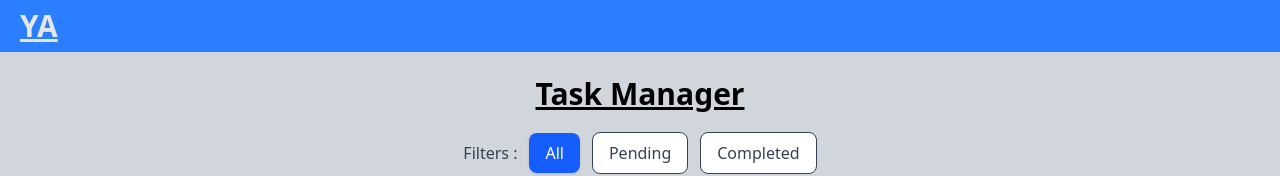
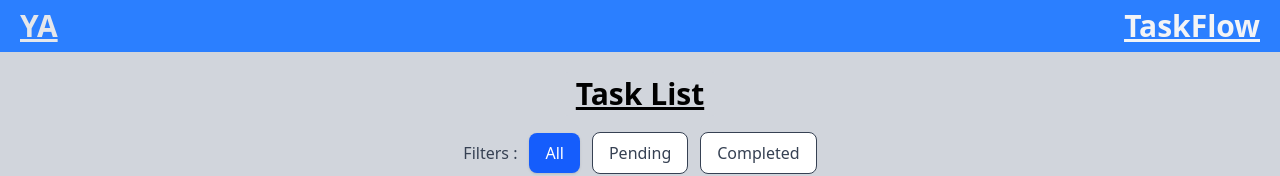
Before and after one commit to Mehulposh/Yunometa-Assignment, a React (Vite) app in the folder Frontend/: page / in a window 1280 px wide. Shown: the top 176 px of the page. Built offline with nearby package versions, Linux system fonts and the light colour scheme; no server answers.

Commit message:
addded application name in header and changed task manager header in app.js to task list

```diff
--- a/Frontend/src/App.jsx
+++ b/Frontend/src/App.jsx
@@ -124,7 +124,7 @@ function App() {
 
       {/* MAIN CONTENT */}
       <div className='flex flex-col items-center mt-5 w-full'>
-         <p className=' underline text-3xl  bg-gray-300 px-3 py-1 rounded font-semibold'>Task Manager</p>
+         <p className=' underline text-3xl  bg-gray-300 px-3 py-1 rounded font-semibold'>Task List</p>
 
         {/* Fillter button */}
           <FilterButtons filter={filter} setFilter={setFilter} setPage={setPage} />
--- a/Frontend/src/components/Header.jsx
+++ b/Frontend/src/components/Header.jsx
@@ -2,8 +2,11 @@ import React from 'react'
 
 const Header = () => {
   return (
-    <div className='bg-blue-500 text-gray-200 font-semibold text-3xl px-5 underline py-2' >
+    <div className='bg-blue-500 text-gray-200 font-semibold text-3xl px-5 underline py-2 flex items-center justify-between' >
         YA
+        <p className='underline text-3xl text-gray-100'>
+          TaskFlow
+        </p>
     </div>
   )
 }
```
